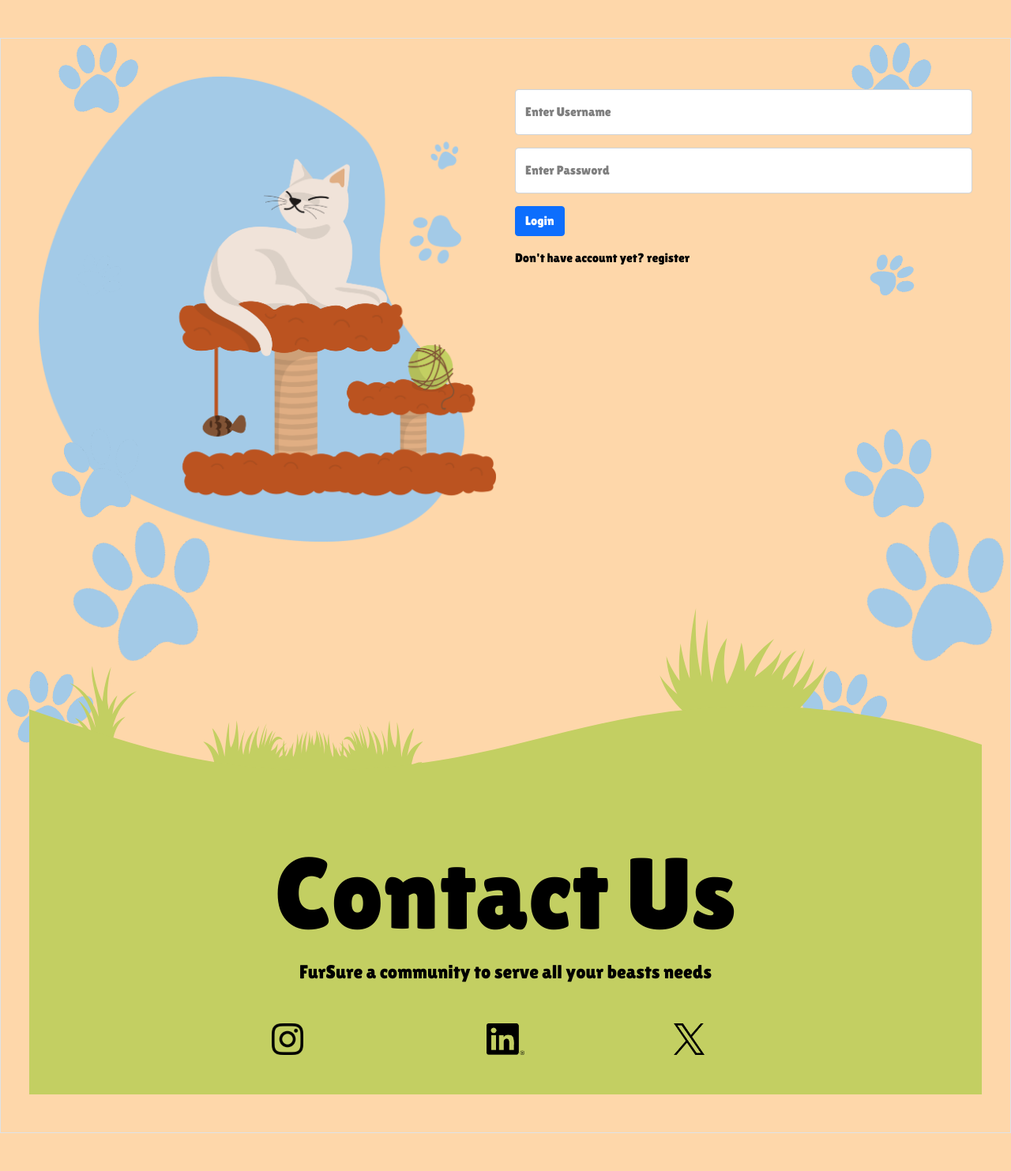
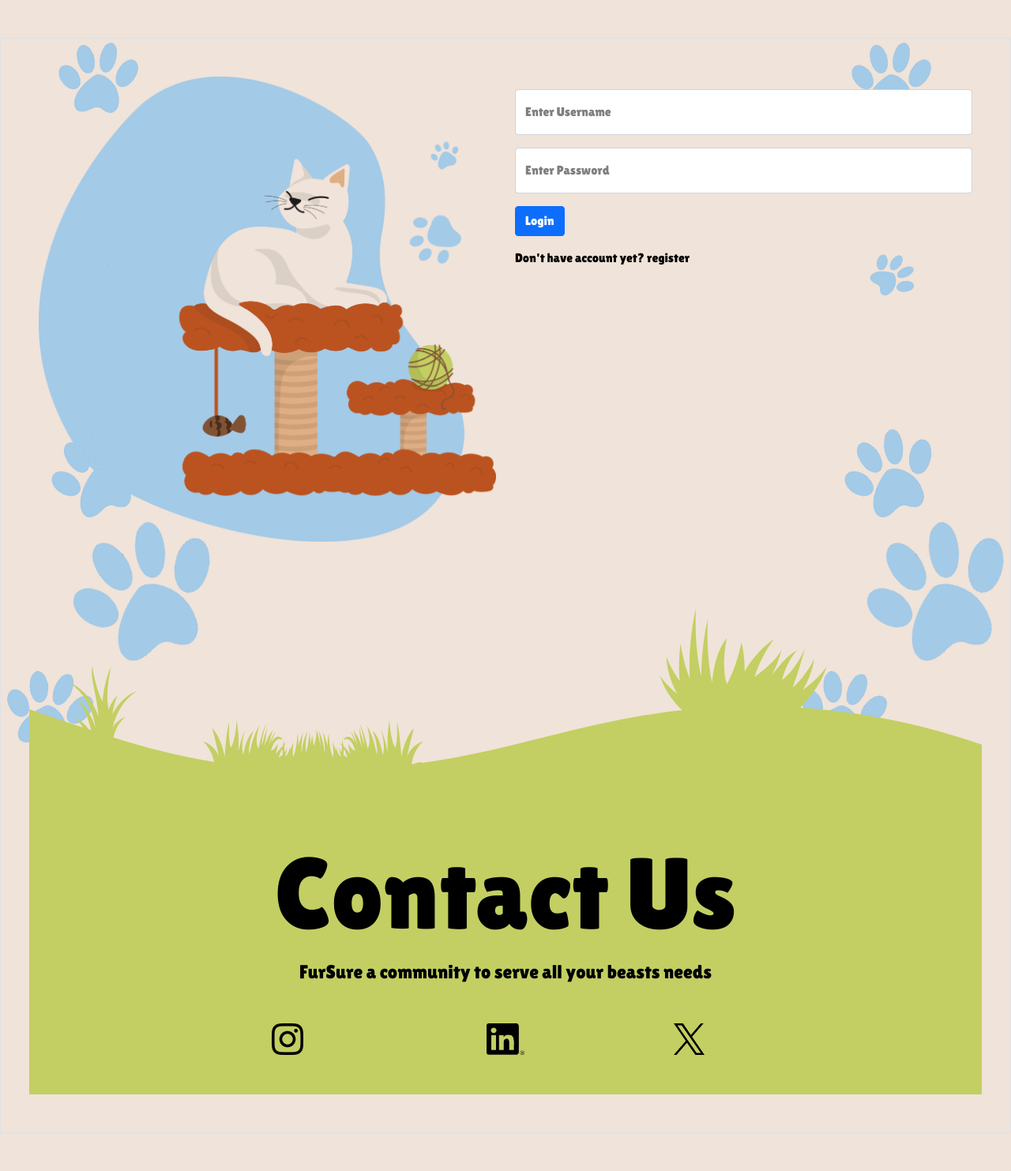
Before and after one commit to JingPen-g/CS4116_Group_Project, a PHP site: page /register/create-account/login in a window 1280 px wide; the page is wider, and only the part inside the window is pictured. Shown: the part 56-1539 px from the top of that part at 79% size. Run offline with PHP 8.4, Linux system fonts and the light colour scheme.

Commit message:
fix userType check; change background color

```diff
--- a/src/css/register_bootstrap.css
+++ b/src/css/register_bootstrap.css
@@ -1,3 +1,6 @@
+html, body {
+    background-color: rgb(240, 227, 217) !important;
+}
 .password-strength-meter {
     display: flex;
     height: 10px;
--- a/src/front-end/advertisment/advertisment-page.php
+++ b/src/front-end/advertisment/advertisment-page.php
@@ -7,7 +7,7 @@ include __DIR__ . '/../global/get-footer.php';
 include __DIR__ . '/../global/get-nav.php';
 
 $userType;
-//print_r($_SESSION);
+// print_r($_SESSION);
 
 $ad_data = null;
 $ad_services_data = null;
@@ -24,6 +24,8 @@ if (!empty($_POST['Ad_ID'])) {
         $userType = "not logged in";
     else if ($_SESSION['userType'] == "customer")
         $userType = "customer";
+    else if ($_SESSION['userType'] == "admin")
+        $userType = "admin";
     else if ($_SESSION['userType'] == 'business')
         if ($_SESSION['userData'][0]['Business_ID'] == $_POST['Ad_ID'])
             $userType = "business owner";
--- a/src/front-end/create-account/login.php
+++ b/src/front-end/create-account/login.php
@@ -34,6 +34,11 @@ crossorigin="anonymous">
     <script src="https://cdn.jsdelivr.net/npm/bootstrap@5.3.3/dist/js/bootstrap.bundle.min.js"></script>
     <link rel="stylesheet" href="../front-end/global/css/global-style.css">
     <link rel="stylesheet" type="text/css" href="../front-end/global/css/nav.css">
+    <style>
+        html, body {
+            background-color: rgb(240, 227, 217) !important;
+        }
+    </style>
     </head>
     <body>
     <?php get_nav() ?>
```
